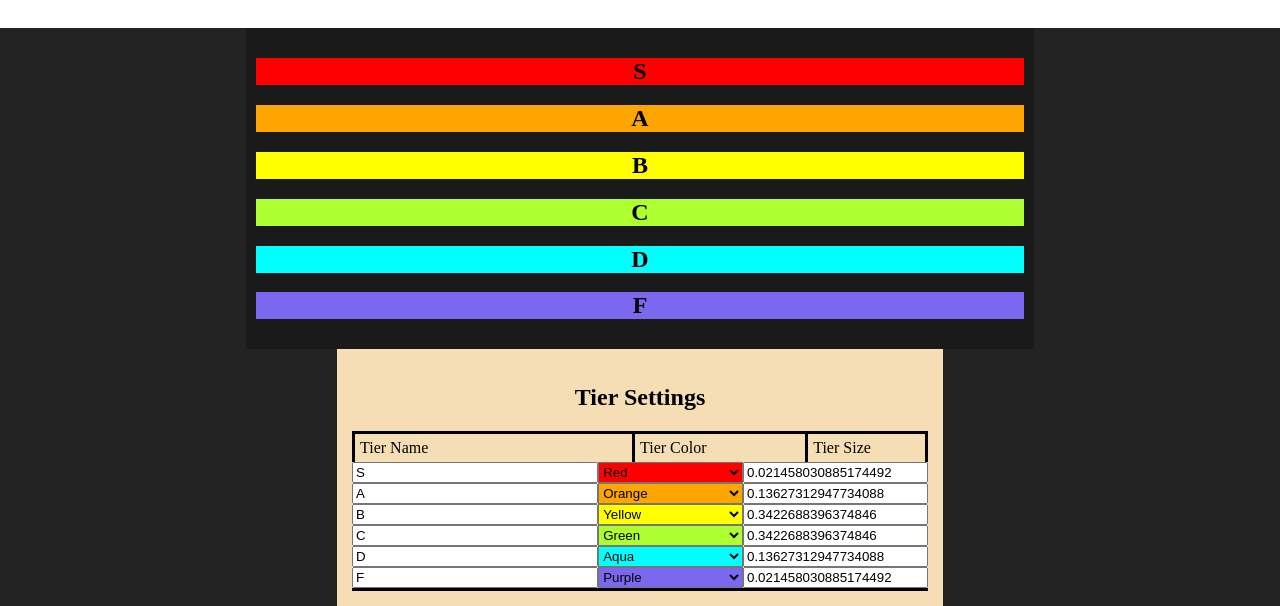
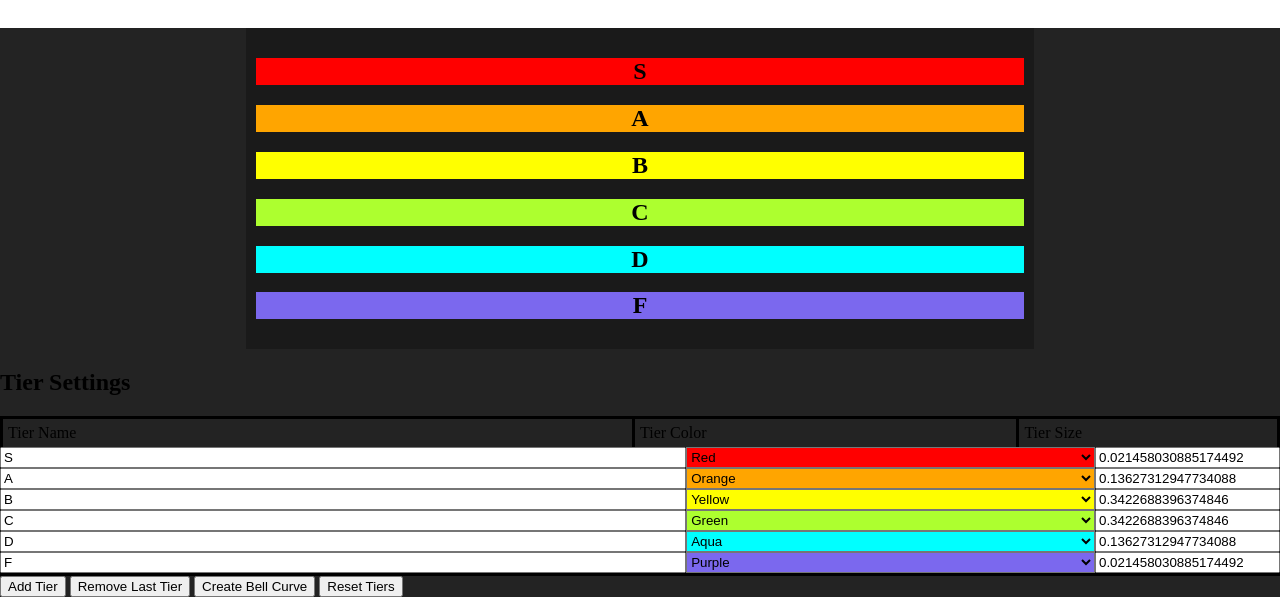
Before and after one commit to Poglat/log-tier, a website with bundled scripts: page src/index.html in a window 1280 px wide. Shown: the part 597-1203 px from the top of the page. Built offline with nearby package versions, Linux system fonts and the light colour scheme.

Commit message:
feat: non functional elements to manage tiers

```diff
--- a/src/index.html
+++ b/src/index.html
@@ -37,12 +37,20 @@ Copyright (c) 2026 Poglat
         </div>
         <main id="tierContainer"></main>
 
-        <div id="tableContainer">
+        <div id="settingsContainer">
             <h2>Tier Settings</h2>
-            <div class="rowContainer">
-                <div class="rowName">Tier Name</div>
-                <div class="rowColor">Tier Color</div>
-                <div class="rowSize">Tier Size</div>
+            <div id="rowContainer">
+                <div class="rowContainer">
+                    <div class="rowName">Tier Name</div>
+                    <div class="rowColor">Tier Color</div>
+                    <div class="rowSize">Tier Size</div>
+                </div>
+            </div>
+            <div>
+                <button>Add Tier</button>
+                <button>Remove Last Tier</button>
+                <button>Create Bell Curve</button>
+                <button>Reset Tiers</button>
             </div>
         </div>
 
--- a/src/index.ts
+++ b/src/index.ts
@@ -10,7 +10,7 @@ const tierContainer = document.getElementById("tierContainer")!
 const challenger = document.getElementById("challenger")! as HTMLImageElement
 const incumbent = document.getElementById("incumbent")! as HTMLImageElement
 const octagon = document.getElementById("octagon")!
-const tableContainer = document.getElementById("tableContainer")!
+const rowContainer = document.getElementById("rowContainer")!
 
 const read_files: string[] = []
 const spacing = getTierSize(6)
@@ -218,7 +218,7 @@ function addTierSetting(rowName: string, color: string, tierSize: number) {
     title.addEventListener("input", (event) => {
         const target = event.target as HTMLInputElement
         const parent = target.parentElement as HTMLDivElement
-        const index = Array.from(tableContainer.getElementsByClassName("rowContainer")).indexOf(parent) - 1
+        const index = Array.from(rowContainer.getElementsByClassName("rowContainer")).indexOf(parent) - 1
 
         const markTarget = tierContainer.getElementsByClassName("tierMark")[index]
         markTarget.innerHTML = target.value
@@ -236,14 +236,14 @@ function addTierSetting(rowName: string, color: string, tierSize: number) {
     size.addEventListener("input", (event => {
         const target = event.target as HTMLInputElement
         const parent = target.parentElement as HTMLDivElement
-        const index = Array.from(tableContainer.getElementsByClassName("rowContainer")).indexOf(parent) - 1
+        const index = Array.from(rowContainer.getElementsByClassName("rowContainer")).indexOf(parent) - 1
 
         target.value = enforceNumber(target.value)
         spacing[index] = parseFloat(target.value)
         placeMarks()
     }))
 
-    tableContainer.appendChild(settingRow)
+    rowContainer.appendChild(settingRow)
     mcColorChange(mcColor)
 }
 
@@ -253,7 +253,7 @@ function mcColorChange(target: HTMLSelectElement) {
     target.classList.add(target.value)
 
     const parent = target.parentElement as HTMLDivElement
-    const index = Array.from(tableContainer.getElementsByClassName("rowContainer")).indexOf(parent) - 1
+    const index = Array.from(rowContainer.getElementsByClassName("rowContainer")).indexOf(parent) - 1
 
     const markTarget = tierContainer.getElementsByClassName("tierMark")[index]
     markTarget.className = "tierMark"
```
